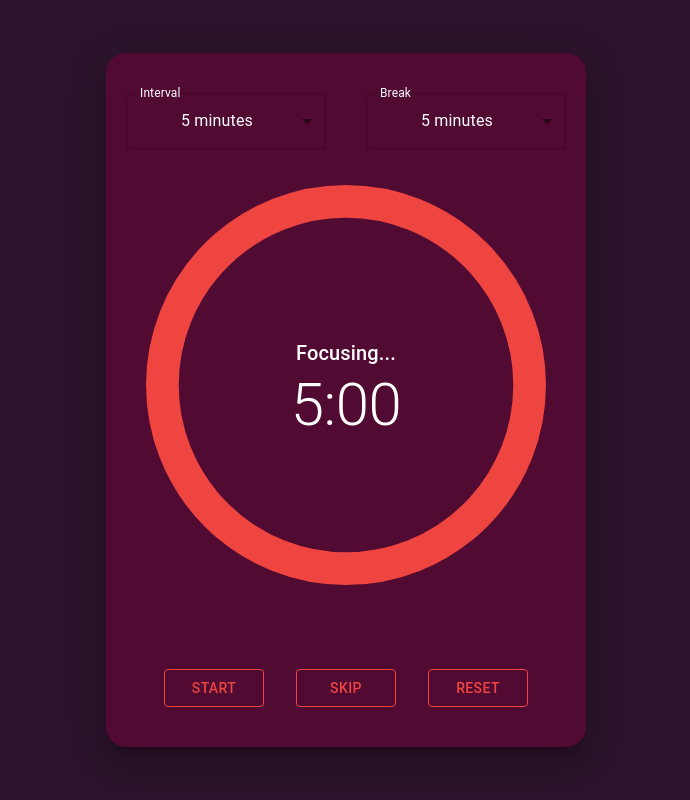
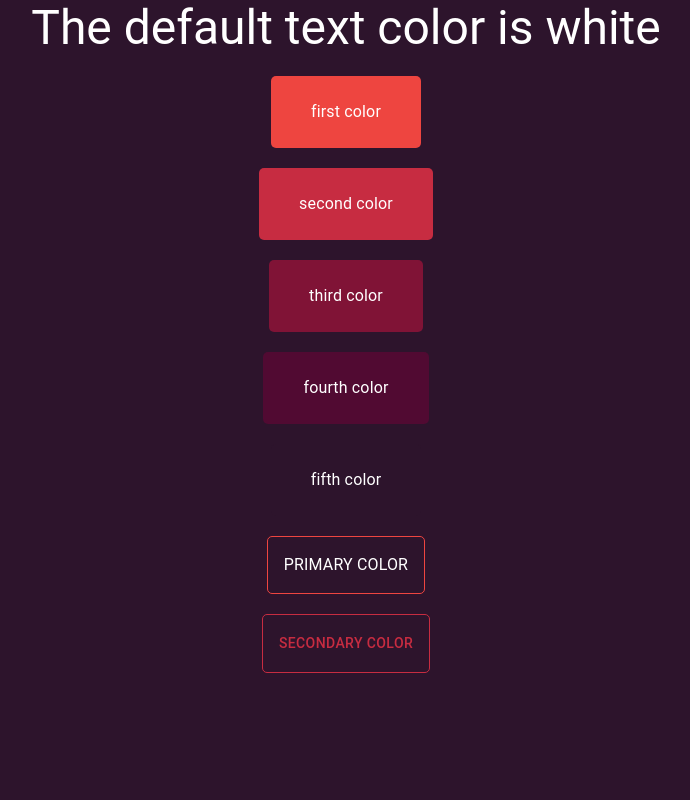
Before and after one commit to dabeedc/teamesse, a React (Create React App) app in the folder pomodoro/: page / in a window 1280 px wide. Shown: the top 800 px of the page, without its empty margins (294-984 px from the left). Built offline with nearby package versions, Linux system fonts and the light colour scheme.

Commit message:
Add clock to App.js

```diff
--- a/pomodoro/src/App.js
+++ b/pomodoro/src/App.js
@@ -5,8 +5,8 @@ import { ColorSampler } from "./components/ColorSampler";
 function App() {
   return (
     <div className="App">
+      <ColorSampler />
       <Clock />
-      {/* <ColorSampler /> */}
     </div>
   );
 }
--- a/pomodoro/src/clock/Clock.js
+++ b/pomodoro/src/clock/Clock.js
@@ -54,11 +54,9 @@ export const Clock = () => {
       sx={{
         display: "flex",
         flexDirection: "column",
-        width: "100%",
-        height: "100%",
         justifyContent: "center",
         alignItems: "center",
-        position: "fixed",
+        m: 30,
       }}
     >
       <Box
```
